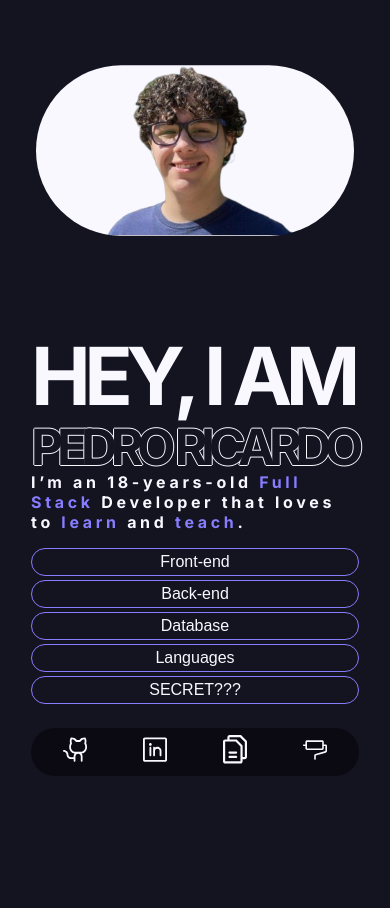
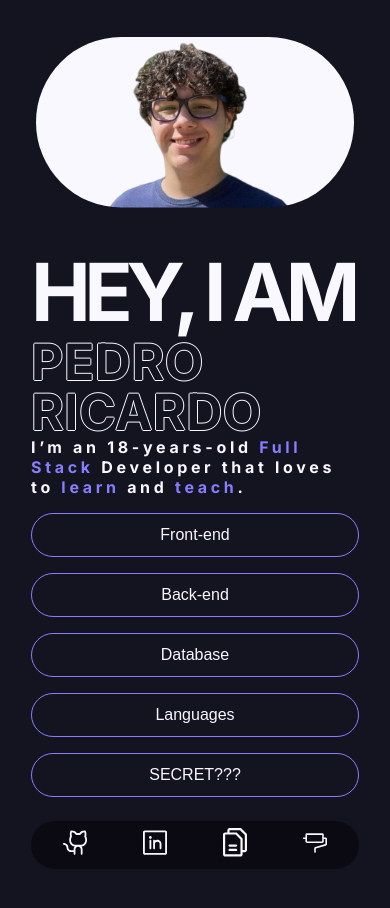
Before and after one commit to OPedroRicardo/pedro-ricardo-portifolio, a Next.js app: page / in a window 390 px wide. Before the commit the page ends 844 px from the top, so only its background shows below. Built offline with nearby package versions, Linux system fonts and the light colour scheme.

Commit message:
fix(ui issues)

```diff
--- a/src/styles/Home.module.scss
+++ b/src/styles/Home.module.scss
@@ -46,7 +46,7 @@
     img {
       width: 140%;
       transform: scaleX(-1);
-      padding-bottom: 1px;
+      margin-bottom: -4px;
     }
   }
 
@@ -85,6 +85,7 @@
       font-size: 50px;
       padding-top: 2rem;
       line-height: 100.5%;
+      letter-spacing: 0.01em;
     }
 
     p {
@@ -139,15 +140,16 @@
 
   @media (max-width: 900px) {
     width: 100%;
-    gap: 4px;
+    gap: 16px;
 
     div, button {
       width: 100%;
-      gap: 4px;
+      gap: 16px;
       font-size: 16px;
     }
 
     button {
+      padding: 0.75rem 0;
       border: 1px solid var(--color-1);
     }
   }
```
